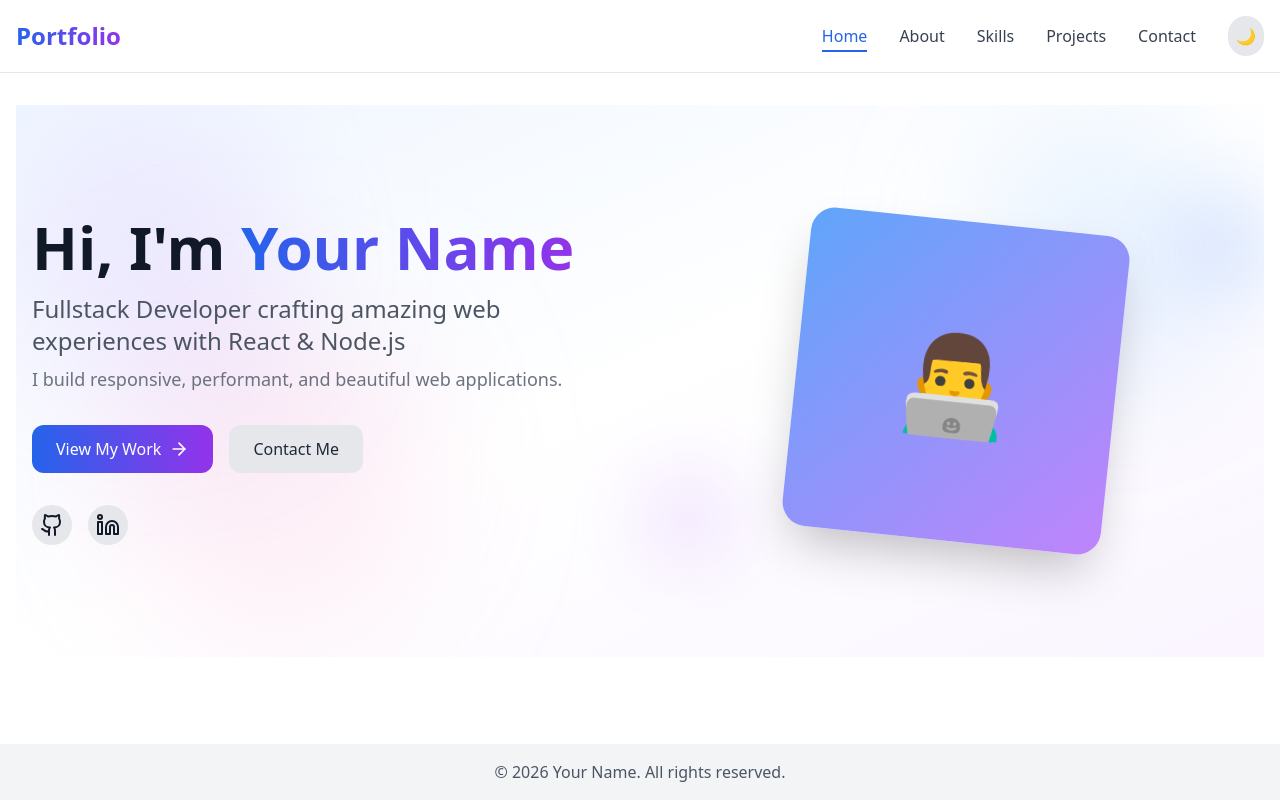
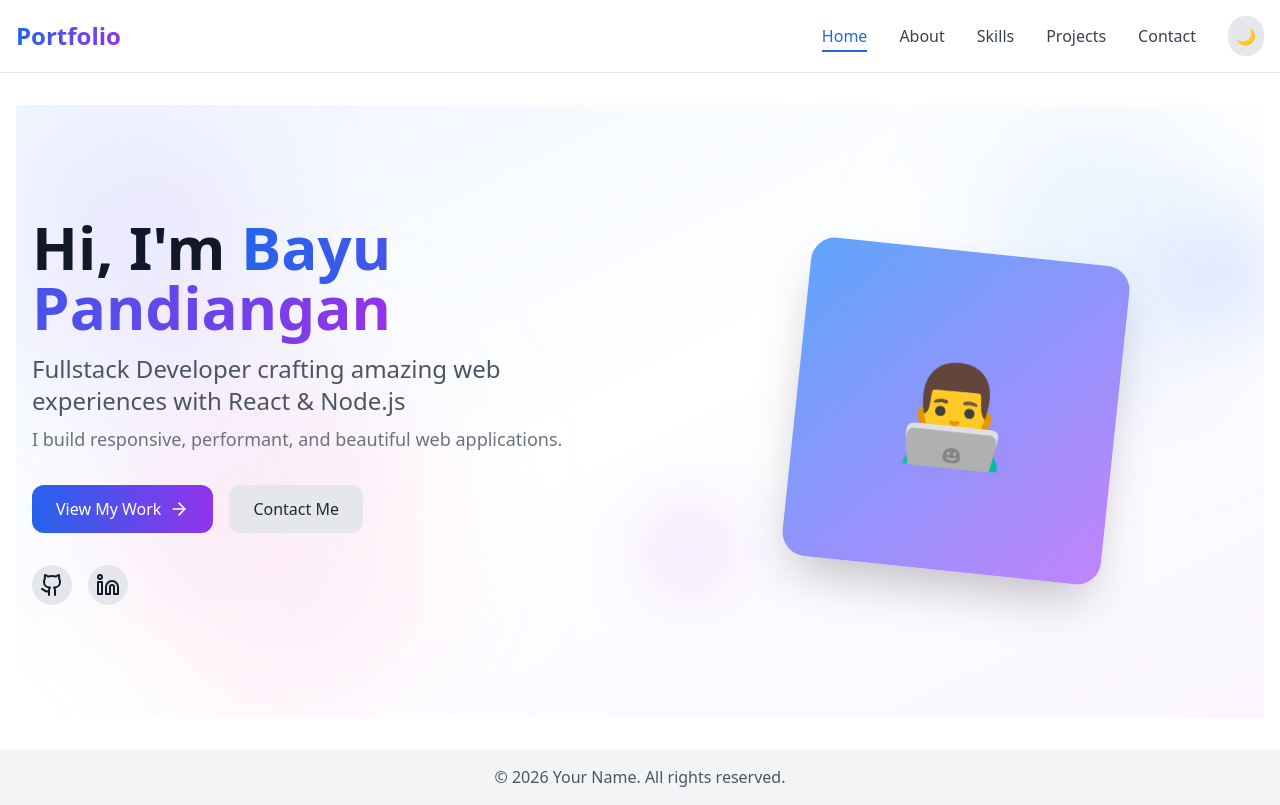
Before and after one commit to bayupandiangan/Portfolio-vite, a React app: page / in a window 1280 px wide. Built offline with nearby package versions, Linux system fonts and the light colour scheme; the HTML template or start-up script is replaced by a standard one.

Commit message:
update home

```diff
--- a/src/pages/Home.jsx
+++ b/src/pages/Home.jsx
@@ -25,7 +25,7 @@ const Home = () => {
             <h1 className="text-4xl md:text-6xl font-bold leading-tight">
               Hi, I'm{' '}
               <span className="bg-gradient-to-r from-blue-600 to-purple-600 bg-clip-text text-transparent">
-                Your Name
+                Bayu Pandiangan
               </span>
             </h1>
             <p className="text-xl md:text-2xl text-gray-600 dark:text-gray-300 mt-4">
@@ -52,10 +52,10 @@ const Home = () => {
             </div>
 
             <div className="flex gap-4 mt-8 justify-center md:justify-start">
-              <a href="https://github.com" target="_blank" rel="noopener noreferrer" className="p-2 bg-gray-200 dark:bg-gray-800 rounded-full hover:bg-gray-300 dark:hover:bg-gray-700 transition">
+              <a href="https://github.com/bayupandiangan" target="_blank" rel="noopener noreferrer" className="p-2 bg-gray-200 dark:bg-gray-800 rounded-full hover:bg-gray-300 dark:hover:bg-gray-700 transition">
                 <Github className="w-6 h-6" />
               </a>
-              <a href="https://linkedin.com" target="_blank" rel="noopener noreferrer" className="p-2 bg-gray-200 dark:bg-gray-800 rounded-full hover:bg-gray-300 dark:hover:bg-gray-700 transition">
+              <a href="https://linkedin.com/in/bayu-pandiangan" target="_blank" rel="noopener noreferrer" className="p-2 bg-gray-200 dark:bg-gray-800 rounded-full hover:bg-gray-300 dark:hover:bg-gray-700 transition">
                 <Linkedin className="w-6 h-6" />
               </a>
             </div>
```
